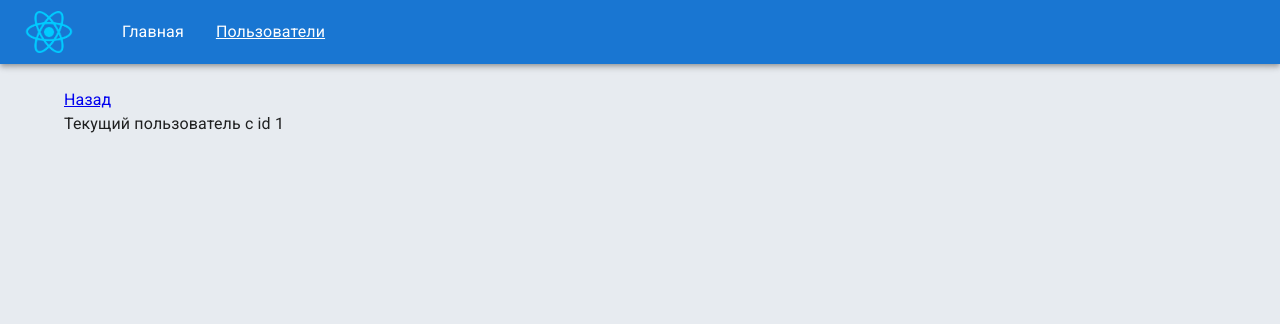
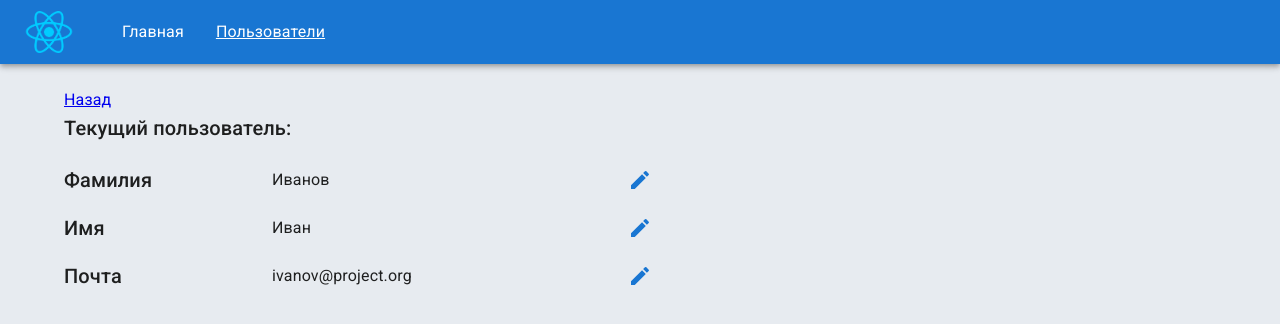
Before and after one commit to NataliaIlina/react-examples, a React app: page /users/1 in a window 1280 px wide. Shown: the top 324 px of the page. Built offline with nearby package versions, Linux system fonts and the light colour scheme.

Commit message:
20) Добавляем компонент EditableRow

```diff
--- a/src/pages/CurrentUser/CurrentUser.tsx
+++ b/src/pages/CurrentUser/CurrentUser.tsx
@@ -1,12 +1,16 @@
 import React, { useMemo } from 'react';
 import { Link, useParams } from 'react-router-dom';
 
+import { Stack } from '@mui/material';
+
 import { users } from 'src/mock';
 
+import EditableRow from 'ui/EditableRow/EditableRow';
 import Typography from 'ui/Typography/Typography';
 
 const CurrentUser = () => {
   const { userId } = useParams();
+
   const user = useMemo(() => {
     return users.find((item) => item.id === Number(userId));
   }, [userId]);
@@ -15,7 +19,15 @@ const CurrentUser = () => {
     <div>
       <Link to="/users">Назад</Link>
 
-      <Typography>{`Текущий пользователь c id ${userId}`}</Typography>
+      <Typography variant="h6" mb="16px">
+        Текущий пользователь:
+      </Typography>
+
+      <Stack gap="8px">
+        <EditableRow label="Фамилия" value={user.lastName} />
+        <EditableRow label="Имя" value={user.firstName} />
+        <EditableRow label="Почта" value={user.email} />
+      </Stack>
     </div>
   );
 };
--- /dev/null
+++ b/src/ui/EditableRow/EditableRow.tsx
@@ -0,0 +1,64 @@
+import { ChangeEvent, useCallback, useState } from 'react';
+
+import { TextFieldProps } from '@mui/material/TextField';
+import Typography from '@mui/material/Typography';
+
+import { StyledLabel, StyledValueWrapper } from 'ui/EditableRow/styled';
+import Flex from 'ui/Flex/Flex';
+import IconButton from 'ui/IconButton/IconButton';
+import TextField from 'ui/TextField/TextField';
+
+interface IProps {
+  label: string;
+  value: string;
+}
+
+const EditableRow = ({ label, value }: IProps) => {
+  const [isActive, setActive] = useState(false);
+  const [fieldValue, setFieldValue] = useState(value);
+
+  const onEditIconClick = useCallback(() => {
+    setActive(true);
+  }, []);
+
+  const onCancelIconClick = useCallback(() => {
+    setActive(false);
+  }, []);
+
+  const onSaveIconClick = useCallback(() => {
+    setActive(false);
+  }, []);
+
+  const onInputChange = useCallback(
+    (e: ChangeEvent<HTMLInputElement>) => setFieldValue(e.target.value),
+    []
+  );
+
+  return (
+    <Flex alignItems="center" gap="8px">
+      <StyledLabel>
+        <Typography variant="h6">{label}</Typography>
+      </StyledLabel>
+
+      <StyledValueWrapper>
+        {isActive ? (
+          <TextField size="small" margin="none" value={fieldValue} onChange={onInputChange} />
+        ) : (
+          <Typography variant="body1">{value}</Typography>
+        )}
+      </StyledValueWrapper>
+
+      <Flex width="80px" justifyContent="flex-end">
+        {!isActive && <IconButton name="edit" onClick={onEditIconClick} />}
+        {isActive && (
+          <>
+            <IconButton name="check" onClick={onSaveIconClick} />
+            <IconButton name="close" onClick={onCancelIconClick} />
+          </>
+        )}
+      </Flex>
+    </Flex>
+  );
+};
+
+export default EditableRow;
--- /dev/null
+++ b/src/ui/EditableRow/styled.ts
@@ -0,0 +1,9 @@
+import styled from '@emotion/styled';
+
+export const StyledLabel = styled.div`
+  width: 200px;
+`;
+
+export const StyledValueWrapper = styled.div`
+  width: 300px;
+`;
--- a/src/ui/IconButton/IconButton.tsx
+++ b/src/ui/IconButton/IconButton.tsx
@@ -1,5 +1,7 @@
 import React from 'react';
 
+import CheckIcon from '@mui/icons-material/Check';
+import CloseIcon from '@mui/icons-material/Close';
 import DeleteIcon from '@mui/icons-material/Delete';
 import EditIcon from '@mui/icons-material/Edit';
 import MuiIconButton from '@mui/material/IconButton';
@@ -9,6 +11,8 @@ import type { IIconButtonProps } from 'ui/IconButton/types';
 const iconComponent = {
   edit: <EditIcon />,
   delete: <DeleteIcon />,
+  check: <CheckIcon />,
+  close: <CloseIcon />,
 };
 
 const IconButton = ({ name, color = 'primary', ...props }: IIconButtonProps) => (
--- a/src/ui/IconButton/types.ts
+++ b/src/ui/IconButton/types.ts
@@ -1,5 +1,5 @@
 import type { IconButtonProps } from '@mui/material/IconButton';
 
 export interface IIconButtonProps extends IconButtonProps {
-  name: 'edit' | 'delete';
+  name: 'edit' | 'delete' | 'check' | 'close';
 }
```
